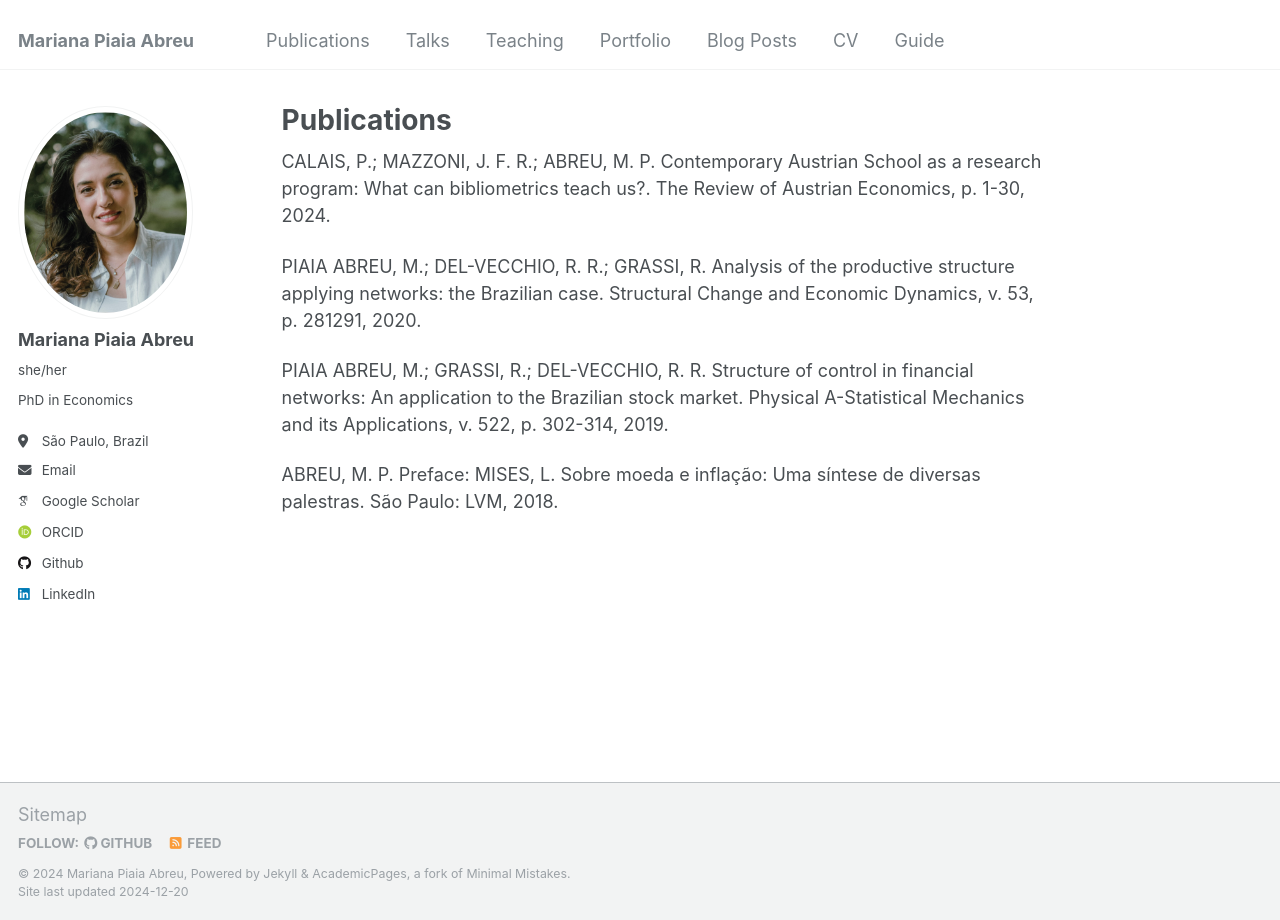
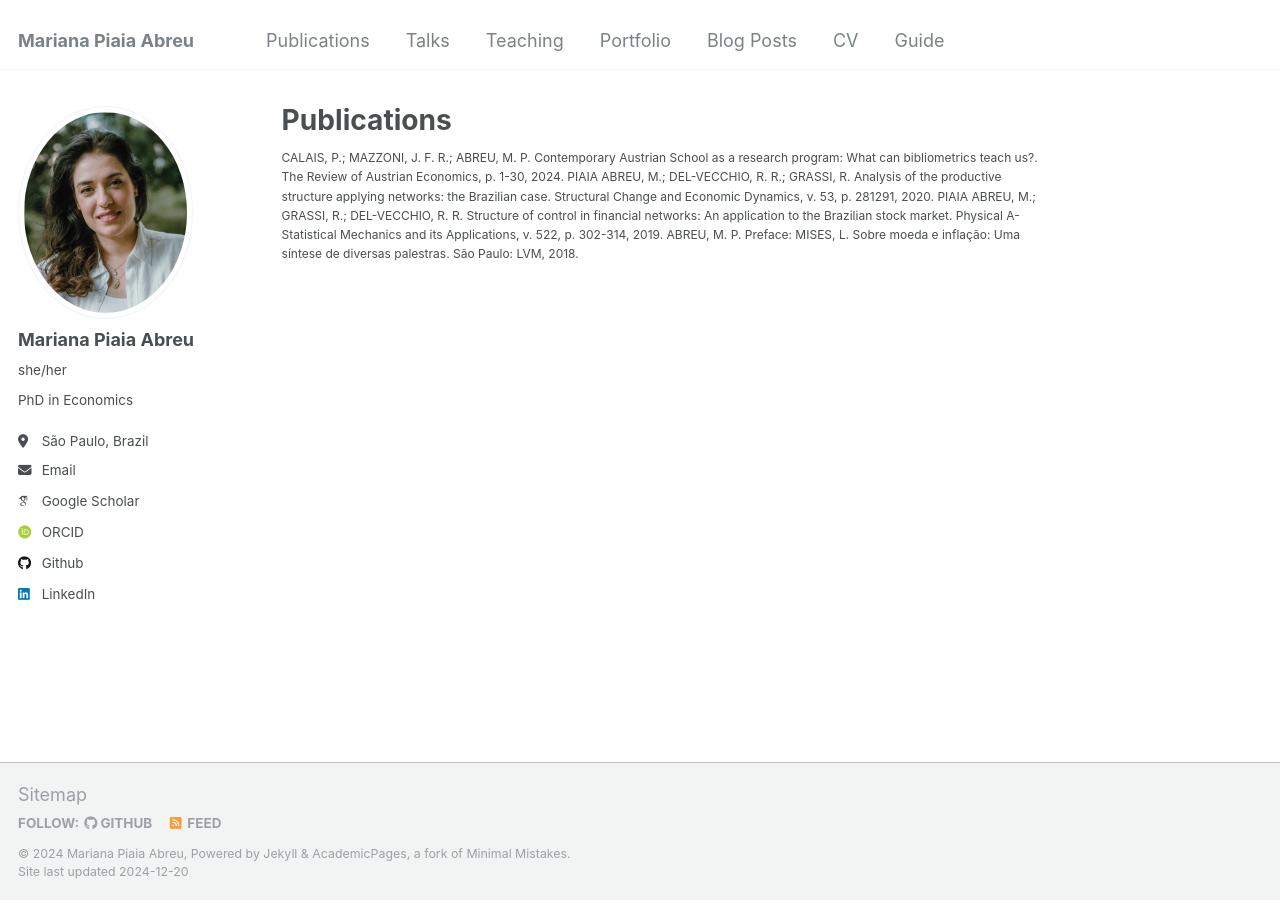
Before and after one commit to piaiaabreu/piaiaabreu.github.io, a Jekyll site: the page built from _pages/publications.md, in a window 1280 px wide. Built offline with Jekyll 4.4.1, drawn with Linux system fonts in a browser that asks for light colours; some web fonts are replaced.

Commit message:
Update publications.md

```diff
--- a/_pages/publications.md
+++ b/_pages/publications.md
@@ -8,7 +8,7 @@ redirect_from:
 ---
 
 
-
+<div style="font-size: 12px; line-height: 1.6;">
 CALAIS, P.; MAZZONI, J. F. R.; ABREU, M. P. Contemporary Austrian School as a research program: What can bibliometrics teach us?. The Review of Austrian Economics, p. 1-30, 2024.
 
 PIAIA ABREU, M.; DEL-VECCHIO, R. R.; GRASSI, R. Analysis of the productive structure applying networks: the Brazilian case. Structural Change and Economic Dynamics, v. 53, p. 281291, 2020.
@@ -16,3 +16,4 @@ PIAIA ABREU, M.; DEL-VECCHIO, R. R.; GRASSI, R. Analysis of the productive struc
 PIAIA ABREU, M.; GRASSI, R.; DEL-VECCHIO, R. R. Structure of control in financial networks: An application to the Brazilian stock market. Physical A-Statistical Mechanics and its Applications, v. 522, p. 302-314, 2019.
 
 ABREU, M. P. Preface: MISES, L. Sobre moeda e inflação: Uma síntese de diversas palestras. São Paulo: LVM, 2018.
+</div>
```
